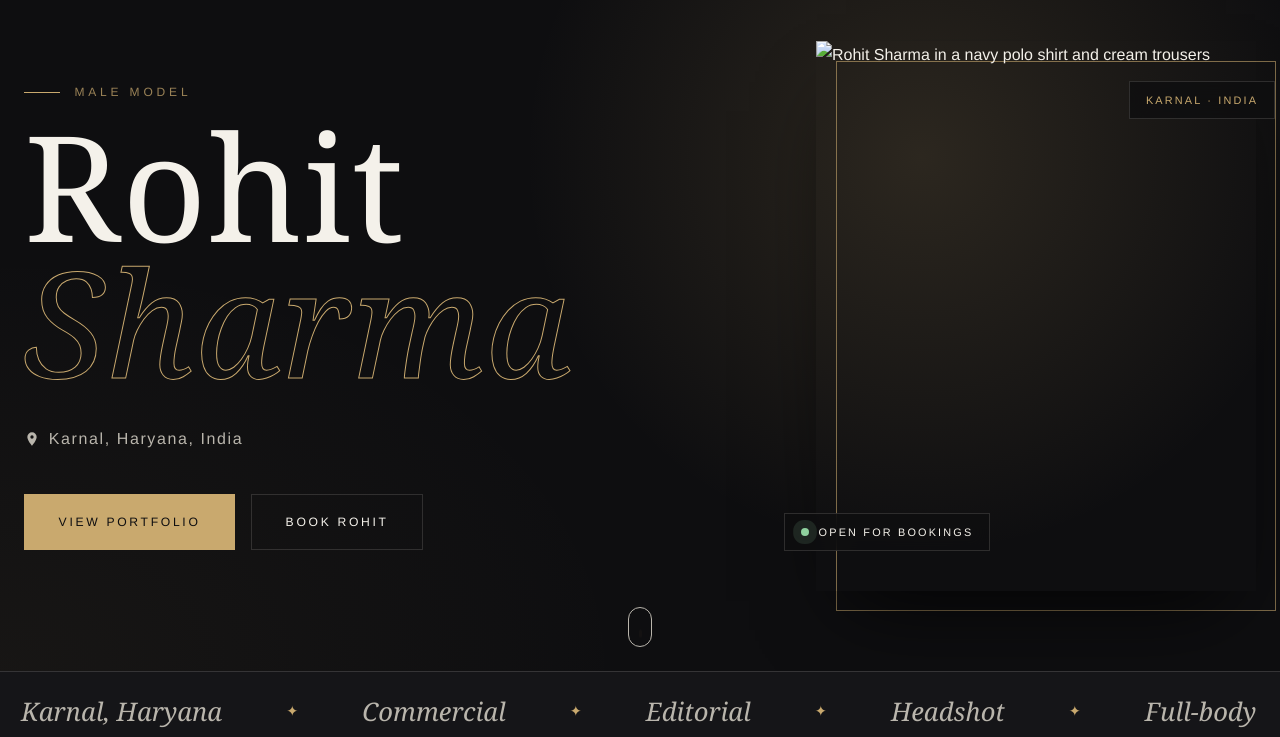
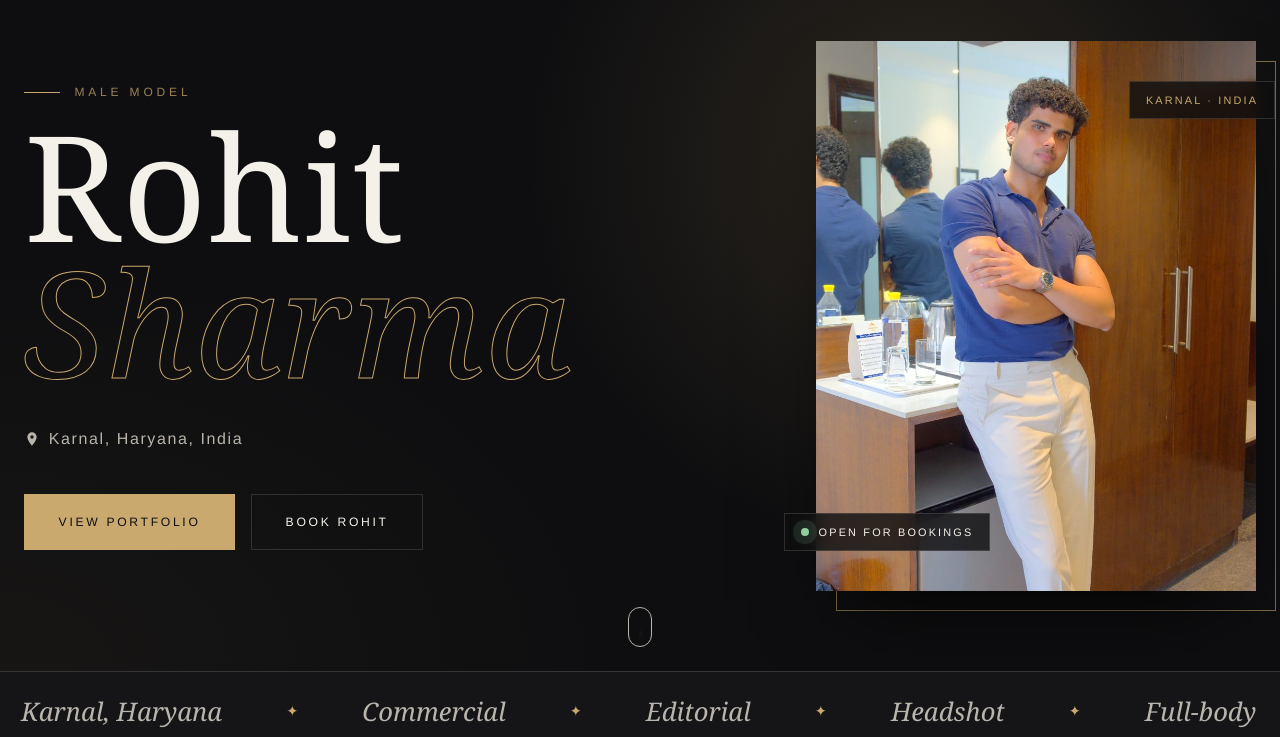
Before and after one commit to EnigmaNehA/Portfolio, a plain HTML site: page index.html in a window 1280 px wide. Shown: the part 63-800 px from the top of the page. Drawn offline with Linux system fonts and the light colour scheme.

Commit message:
photos corrected

```diff
--- a/index.html
+++ b/index.html
@@ -81,7 +81,7 @@
         <figure class="hero-photo" id="heroPhoto">
           <div class="hero-photo-inner">
             <!-- HERO PHOTO: file is photos/hero.jpg (navy polo, cream trousers) -->
-            <img src="photos/hero.jpg.jpeg"
+            <img src="hero.jpg.jpeg"
                  alt="Rohit Sharma in a navy polo shirt and cream trousers"
                  width="800" height="1000" fetchpriority="high">
           </div>
```
